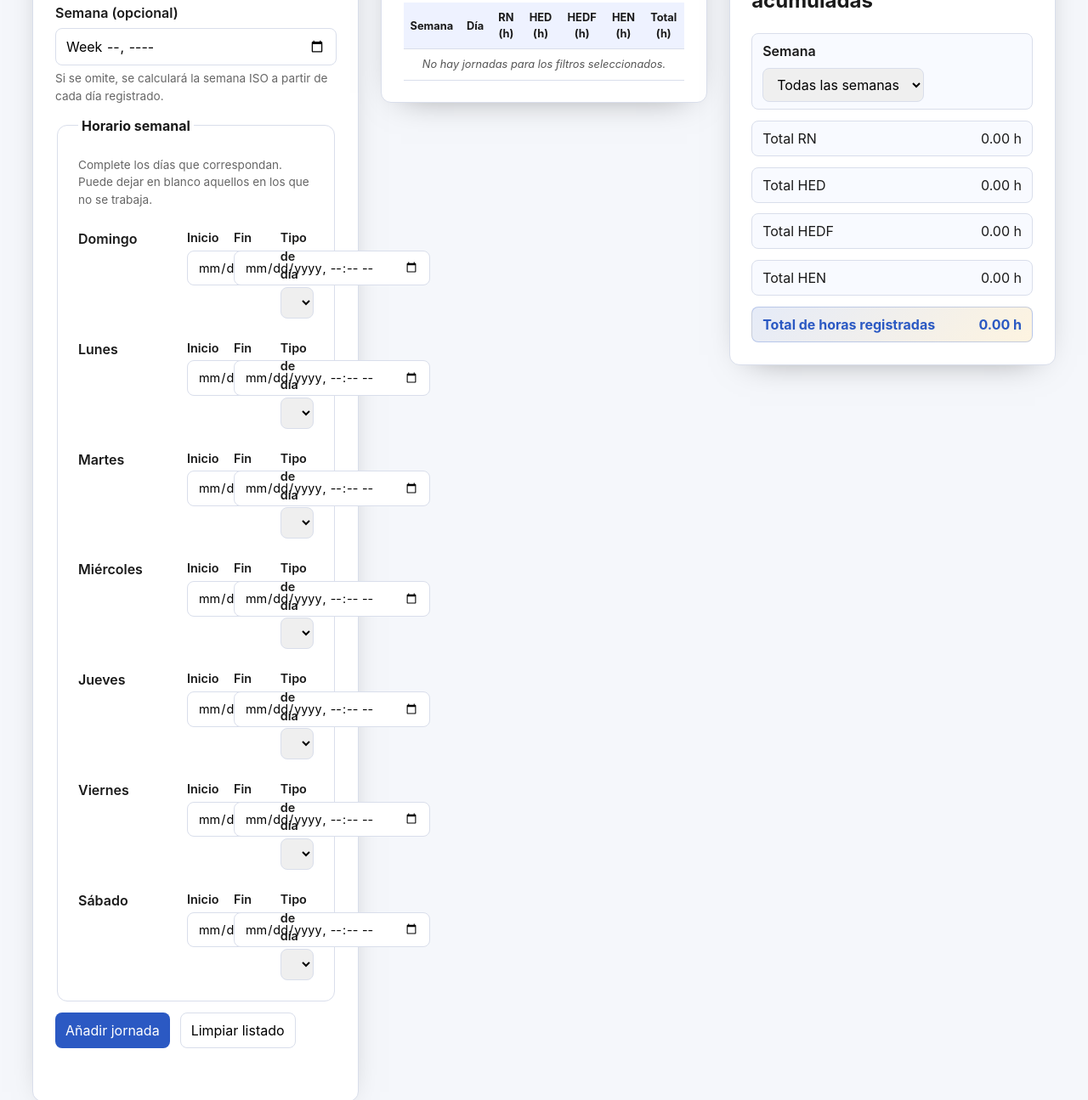
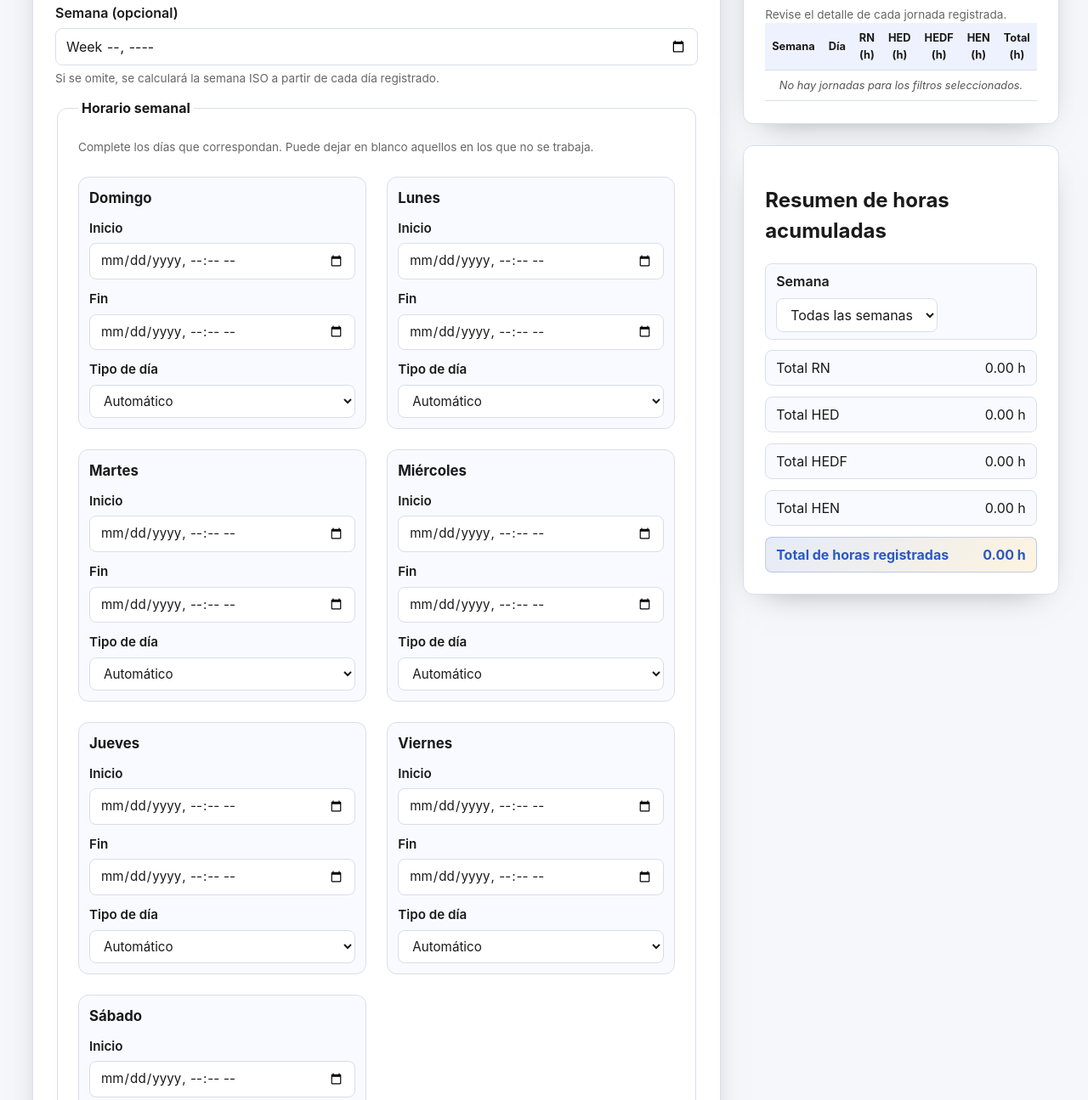
Before and after one commit to RyzenG/Nomina, a plain HTML site: page index.html in a window 1280 px wide. Shown: the part 276-1571 px from the top of the page at 85% size. Drawn offline with Linux system fonts and the light colour scheme.

Commit message:
Improve layout organization of jornada planner

```diff
--- a/index.html
+++ b/index.html
@@ -12,7 +12,7 @@
     <p>Registre múltiples jornadas laborales para obtener el desglose de horas con recargo nocturno, extras diurnas, extras dominicales/festivas y extras nocturnas.</p>
   </header>
 
-  <main>
+  <main class="app-layout">
     <section class="form-section" aria-labelledby="form-title">
       <h2 id="form-title">Registrar jornada</h2>
       <form id="shift-form" novalidate>
@@ -27,8 +27,9 @@
             Complete los días que correspondan. Puede dejar en blanco aquellos en los que
             no se trabaja.
           </p>
-          <div class="day-row">
-            <span class="day-name">Domingo</span>
+          <div class="day-grid">
+            <div class="day-card">
+              <h3 class="day-name">Domingo</h3>
               <label class="field-group" for="day-sunday-start">
                 <span class="label-text">Inicio</span>
                 <input type="datetime-local" id="day-sunday-start" name="day-sunday-start" />
@@ -47,8 +48,8 @@
                 </select>
               </label>
             </div>
-          <div class="day-row">
-            <span class="day-name">Lunes</span>
+            <div class="day-card">
+              <h3 class="day-name">Lunes</h3>
               <label class="field-group" for="day-monday-start">
                 <span class="label-text">Inicio</span>
                 <input type="datetime-local" id="day-monday-start" name="day-monday-start" />
@@ -67,8 +68,8 @@
                 </select>
               </label>
             </div>
-          <div class="day-row">
-            <span class="day-name">Martes</span>
+            <div class="day-card">
+              <h3 class="day-name">Martes</h3>
               <label class="field-group" for="day-tuesday-start">
                 <span class="label-text">Inicio</span>
                 <input type="datetime-local" id="day-tuesday-start" name="day-tuesday-start" />
@@ -87,8 +88,8 @@
                 </select>
               </label>
             </div>
-          <div class="day-row">
-            <span class="day-name">Miércoles</span>
+            <div class="day-card">
+              <h3 class="day-name">Miércoles</h3>
               <label class="field-group" for="day-wednesday-start">
                 <span class="label-text">Inicio</span>
                 <input type="datetime-local" id="day-wednesday-start" name="day-wednesday-start" />
@@ -107,8 +108,8 @@
                 </select>
               </label>
             </div>
-          <div class="day-row">
-            <span class="day-name">Jueves</span>
+            <div class="day-card">
+              <h3 class="day-name">Jueves</h3>
               <label class="field-group" for="day-thursday-start">
                 <span class="label-text">Inicio</span>
                 <input type="datetime-local" id="day-thursday-start" name="day-thursday-start" />
@@ -127,8 +128,8 @@
                 </select>
               </label>
             </div>
-          <div class="day-row">
-            <span class="day-name">Viernes</span>
+            <div class="day-card">
+              <h3 class="day-name">Viernes</h3>
               <label class="field-group" for="day-friday-start">
                 <span class="label-text">Inicio</span>
                 <input type="datetime-local" id="day-friday-start" name="day-friday-start" />
@@ -147,8 +148,8 @@
                 </select>
               </label>
             </div>
-          <div class="day-row">
-            <span class="day-name">Sábado</span>
+            <div class="day-card">
+              <h3 class="day-name">Sábado</h3>
               <label class="field-group" for="day-saturday-start">
                 <span class="label-text">Inicio</span>
                 <input type="datetime-local" id="day-saturday-start" name="day-saturday-start" />
@@ -167,6 +168,7 @@
                 </select>
               </label>
             </div>
+          </div>
         </fieldset>
         <div class="actions">
           <button type="submit">Añadir jornada</button>
@@ -176,8 +178,12 @@
       </form>
     </section>
 
+    <div class="side-column">
       <section class="results" aria-labelledby="results-title">
+        <div class="section-header">
           <h2 id="results-title">Resultados acumulados</h2>
+          <p class="hint">Revise el detalle de cada jornada registrada.</p>
+        </div>
         <div class="table-wrapper">
           <table>
             <thead>
@@ -231,6 +237,7 @@
           </div>
         </dl>
       </aside>
+    </div>
   </main>
 
   <footer>
--- a/styles.css
+++ b/styles.css
@@ -37,9 +37,9 @@ header h1 {
   margin-bottom: 0.25rem;
 }
 
-main {
+.app-layout {
   display: grid;
-  grid-template-columns: repeat(auto-fit, minmax(18rem, 1fr));
+  grid-template-columns: minmax(0, 2.2fr) minmax(0, 1fr);
   gap: clamp(1rem, 2vw, 2.5rem);
   align-items: start;
 }
@@ -71,27 +71,32 @@ aside {
   padding: 0 0.25rem;
 }
 
-.schedule .day-row {
+.day-grid {
   display: grid;
-  gap: clamp(0.5rem, 1.5vw, 1rem);
-  grid-template-columns: minmax(7rem, 0.6fr) repeat(3, minmax(0, 1fr));
-  align-items: start;
+  gap: clamp(0.75rem, 2vw, 1.5rem);
+  grid-template-columns: repeat(auto-fit, minmax(14rem, 1fr));
+}
+
+.day-card {
+  display: grid;
+  gap: 0.75rem;
+  padding: 0.75rem;
+  border-radius: 0.75rem;
+  border: 1px solid var(--border);
+  background: light-dark(#f8faff, #1a1a1a);
 }
 
 .schedule .day-name {
-  font-weight: 600;
+  margin: 0;
+  font-size: 1.05rem;
+  font-weight: 700;
 }
 
 .schedule .field-group {
   display: grid;
-  gap: 0.25rem;
-  font-size: 0.9rem;
+  gap: 0.35rem;
+  font-size: 0.95rem;
   min-width: 0;
-}
-
-.schedule .field-group input,
-.schedule .field-group select {
-  width: 100%;
 }
 
 .schedule .label-text {
@@ -120,6 +125,8 @@ button {
   border-radius: 0.5rem;
   border: 1px solid var(--border);
   padding: 0.5rem 0.75rem;
+  background: light-dark(#fff, #111);
+  color: inherit;
 }
 
 input,
@@ -138,6 +145,7 @@ button:focus {
   display: flex;
   flex-wrap: wrap;
   gap: 0.75rem;
+  justify-content: flex-end;
 }
 
 button[type="submit"] {
@@ -161,6 +169,17 @@ button:hover {
   margin: 0;
   color: var(--danger);
   min-height: 1.5rem;
+}
+
+.side-column {
+  display: grid;
+  gap: clamp(1rem, 2vw, 2.5rem);
+}
+
+.section-header {
+  display: flex;
+  flex-direction: column;
+  gap: 0.25rem;
 }
 
 .table-wrapper {
@@ -239,17 +258,12 @@ tbody tr:nth-child(even) td {
     padding: 1rem;
   }
 
-  main {
+  .app-layout {
     grid-template-columns: 1fr;
   }
 
-  .schedule .day-row {
+  .day-grid {
     grid-template-columns: 1fr;
-    align-items: stretch;
-  }
-
-  .schedule .day-name {
-    margin-bottom: 0.25rem;
   }
 
   table th,
```
Lines whose indentation alone changed are shown as unchanged.
